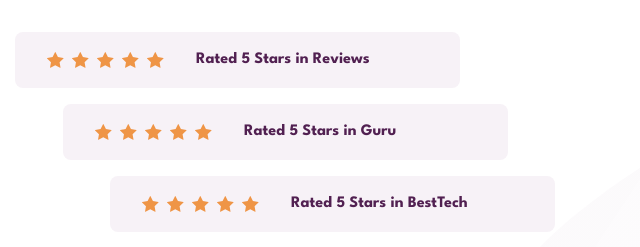
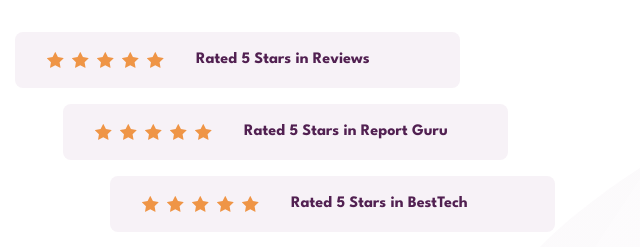
Before and after one commit to Pepeleeno/social-proof-section, a plain HTML site: page index.html in a window 1280 px wide. Shown: the part 113-360 px from the top of the page, 640-1280 px from the left. Drawn offline with Linux system fonts and the light colour scheme.

Commit message:
Update index.html

```diff
--- a/index.html
+++ b/index.html
@@ -38,7 +38,7 @@
             <img src="/img/icon-star.svg" alt="star">
             <img src="/img/icon-star.svg" alt="star">
           </div>
-          <p>Rated 5 Stars in Guru</p>
+          <p>Rated 5 Stars in Report Guru</p>
         </div>
         <div class="rate-box three">
           <div class="star-box">
```
